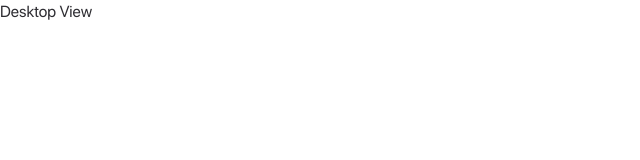
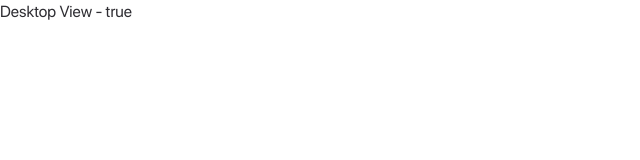
Before and after one commit to dyvue/dystore, a Nuxt app: page / in a window 1280 px wide. Shown: the top 160 px of the page, without its empty margins (0-640 px from the left). Built offline with nearby package versions, Linux system fonts and the light colour scheme; what @splidejs/vue-splide would draw is missing.

Commit message:
config: nuxt devices in build modules

```diff
--- a/nuxt.config.js
+++ b/nuxt.config.js
@@ -16,10 +16,11 @@ export default {
     { src: '@/plugins/vue/splide', ssr: false }
   ],
   components: true,
-  buildModules: ["@nuxtjs/tailwindcss"],
-  modules: [
+  buildModules: [
+    "@nuxtjs/tailwindcss",
     '@nuxtjs/device',
   ],
+  modules: [],
   globalName: 'dystore',
   build: {
     publicPath: 'dystore'
--- a/pages/cart/index.vue
+++ b/pages/cart/index.vue
@@ -2,24 +2,17 @@
   <div class="py-4 ss-page">
     <div class="px-4">
       Keranjang
-    </div>
-    <div v-if="$device.isDesktop">
-      Desktop
-    </div>
-    <div v-else-if="$device.isTablet">
-      Tablet
-    </div>
-    <div v-else>
-      Mobile
     </div>
   </div>
 </template>
 
 <script>
 export default {
-  transition: "fade",
-  layout: "phone/navigation"
-};
+  transition: 'fade',
+  layout: 'phone/navigation'
+}
 </script>
 
-<style></style>
+<style>
+
+</style>
--- a/pages/index.vue
+++ b/pages/index.vue
@@ -1,6 +1,7 @@
 <template>
   <div v-if="$device.isDesktop">
-    Desktop View
+    Desktop View -
+    {{ $device.isDesktop }}
   </div>
   <div v-else-if="$device.isMobileOrTablet">
     <div>
@@ -73,7 +74,7 @@ import PhoneCardProductCategory from "@/components/layouts/phone/basic/card/prod
 import PhoneCardProduct from "@/components/layouts/phone/basic/card/product";
 export default {
   transition: "fade",
-  layout: (ctx) => ctx.isMobile ? 'phone/navigation' : 'default',
+  layout: (ctx) => ctx.isMobileOrTablet ? 'phone/navigation' : 'default',
   components: {
     PhoneHeader,
     PhoneInput,
```
